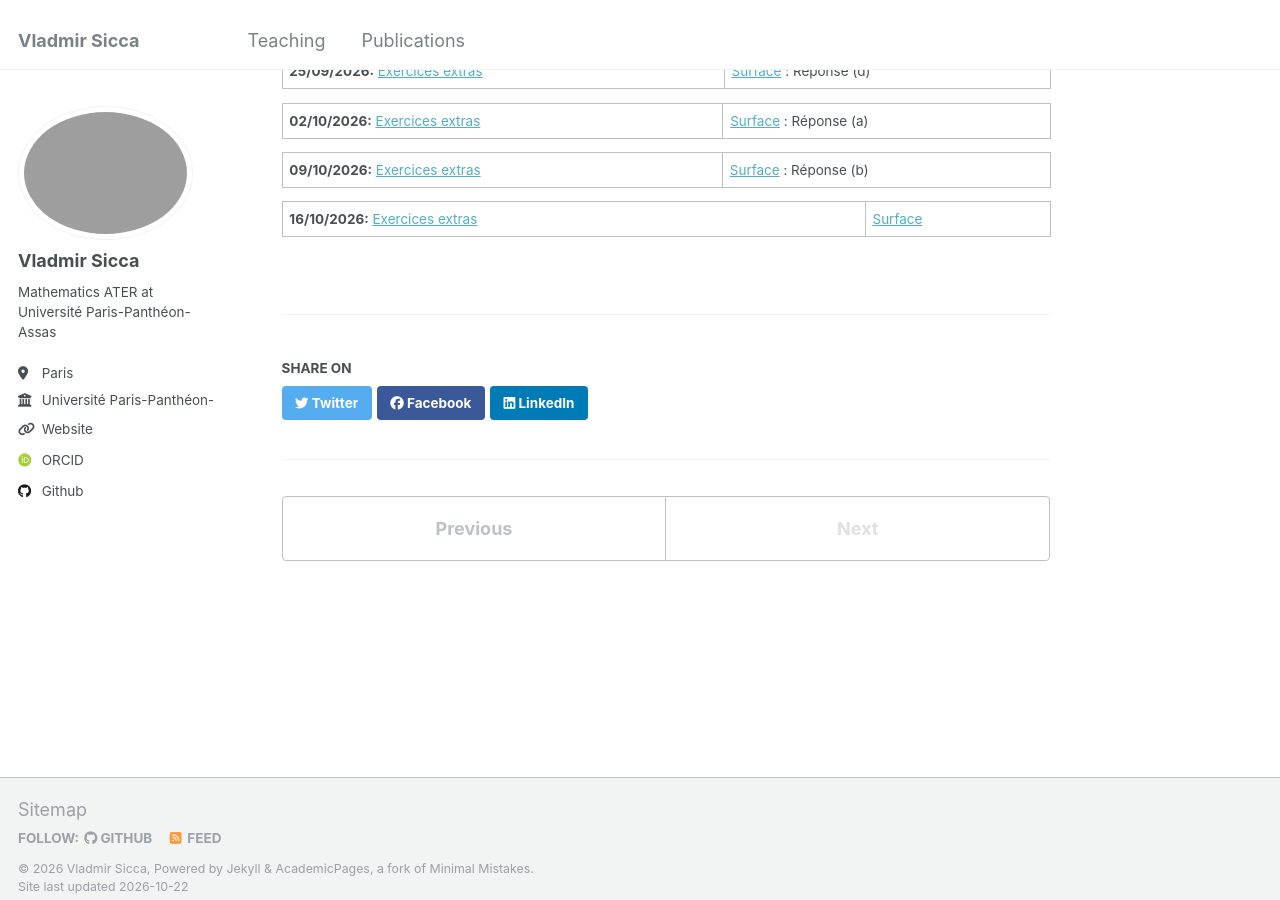
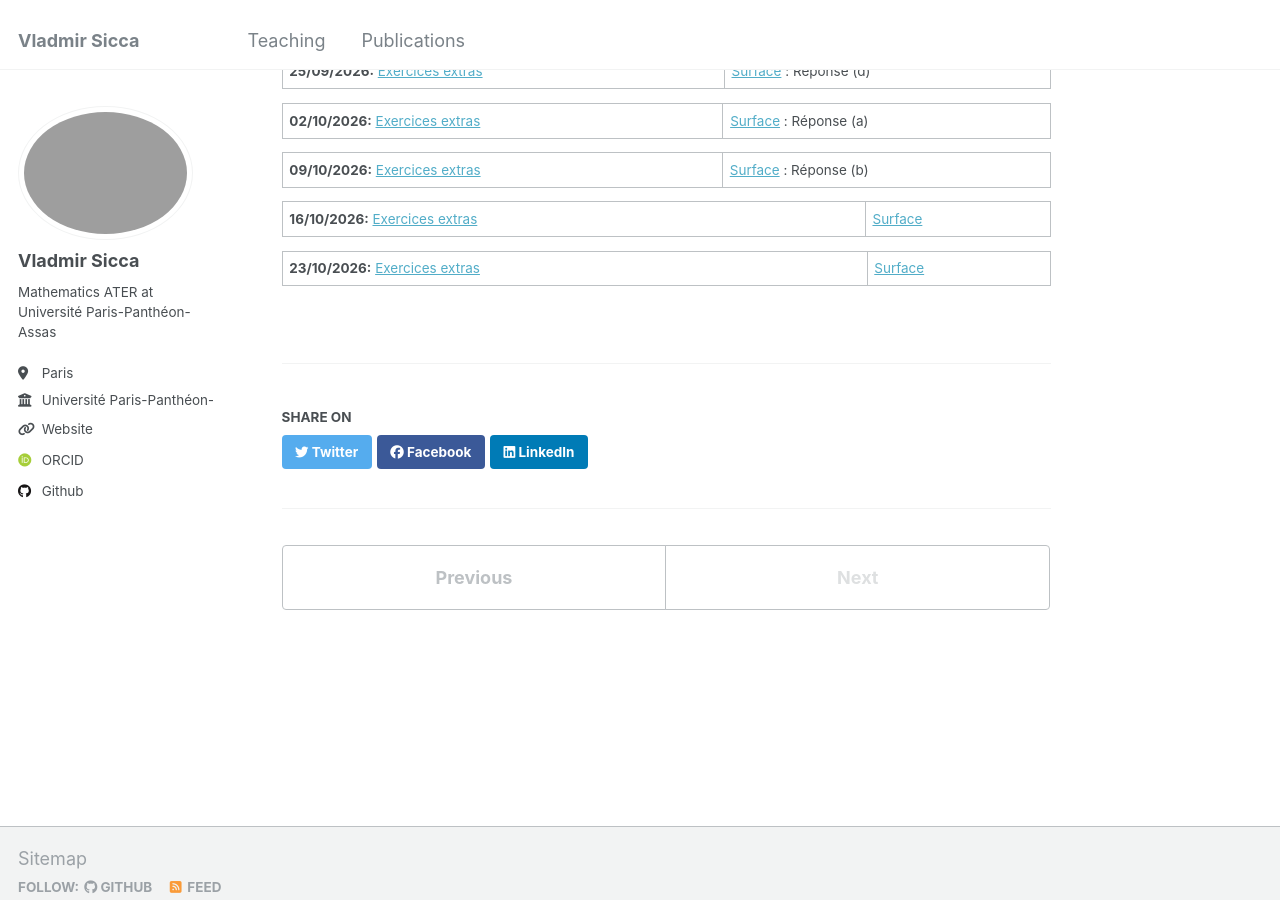
Before and after one commit to vladmirsicca/vladmirsicca.github.io, a Jekyll site: the page built from _teaching/2026_2_maths5_paris_assas.md, in a window 1280 px wide and 900 px high, scrolled down 1582 px. Built offline with Jekyll 4.4.1, drawn with Linux system fonts in a browser that asks for light colours; some web fonts are replaced.

Commit message:
Update 2026_2_maths5_paris_assas.md
Added new exercises list.

```diff
--- a/_teaching/2026_2_maths5_paris_assas.md
+++ b/_teaching/2026_2_maths5_paris_assas.md
@@ -60,3 +60,5 @@ On va avoir deux interros. Il faut aller aux interros dans la séance à laquell
 **09/10/2026:** [Exercices extras](https://drive.google.com/file/d/1FYUW1eiVlF7_djGvNjnbtEYwttwudlbi/view?usp=sharing) | [Surface](https://drive.google.com/file/d/1smjH3PtO3NCnxAyeorUn4-N7iHuO1pA0/view?usp=sharing) : Réponse (b)
 
 **16/10/2026:** [Exercices extras](https://drive.google.com/file/d/1XXPTJEasH_XFIkyxbkQU938yba1C4KuS/view?usp=sharing) | [Surface](https://drive.google.com/file/d/1dtLhQggXtu9KM-L44hQkNsOOh7PB6YL8/view?usp=sharing)
+
+**23/10/2026:** [Exercices extras](https://drive.google.com/file/d/10LTPsBHl27tZ8MIPav7WePsOAdLYfLQp/view?usp=drive_link) | [Surface](https://drive.google.com/file/d/1Vn8emPU9XsHQpyJbtjOPBkKz5RWNFF9z/view?usp=drive_link)
```
